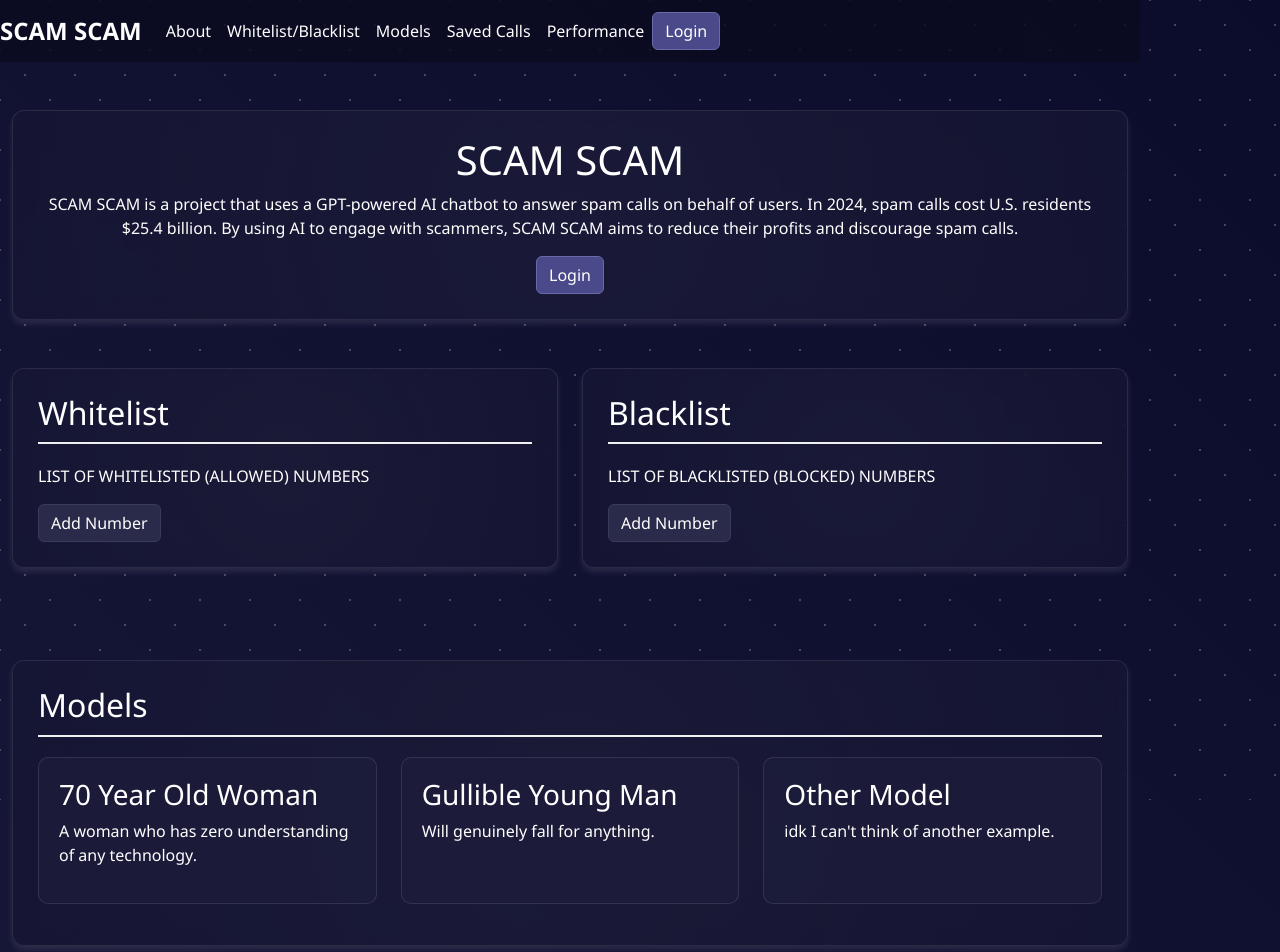
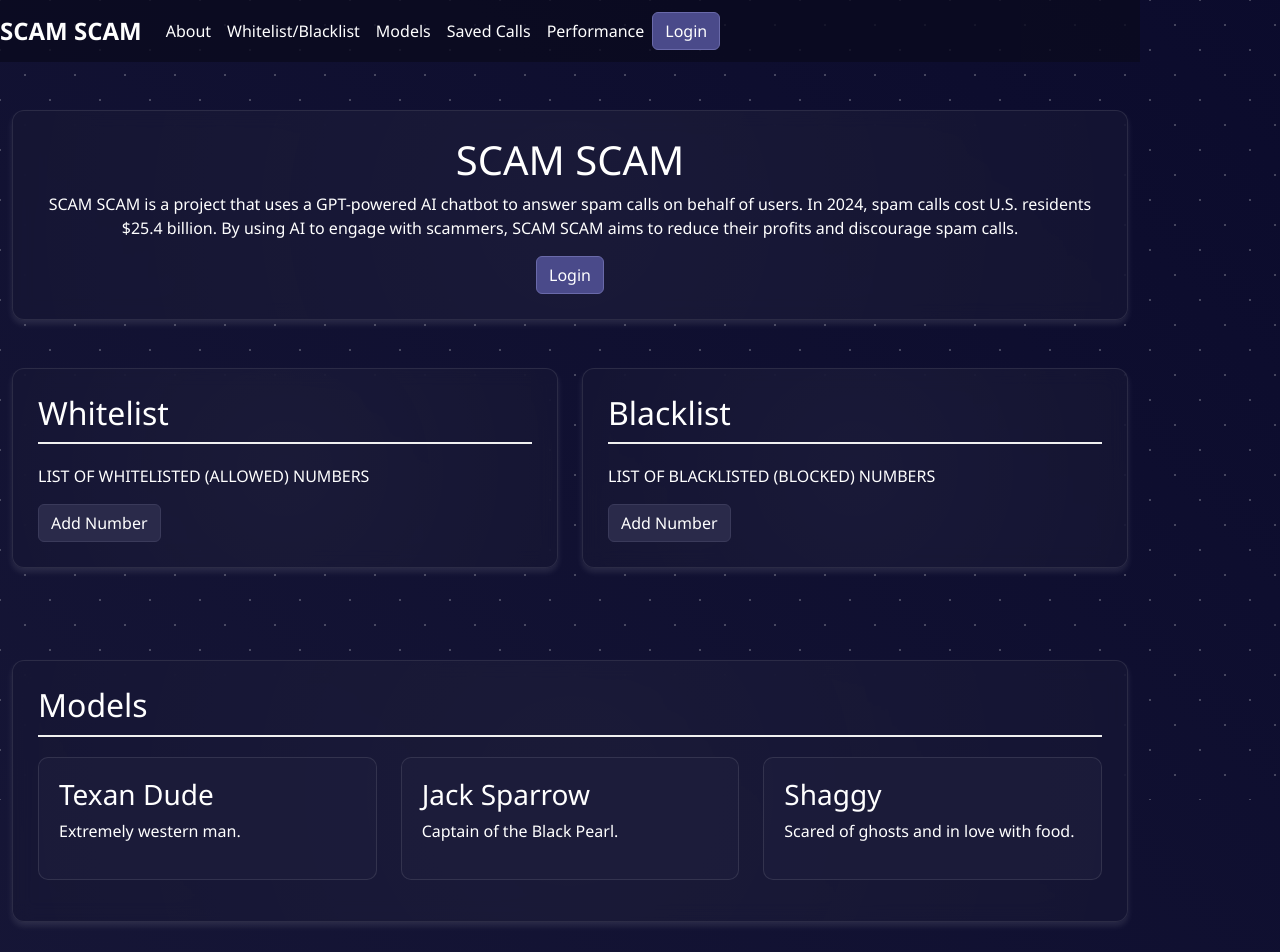
Before and after one commit to dvmkey/Capstone-Vite, a React (Vite) app in the folder scam-scam/: page / in a window 1280 px wide. Shown: the top 952 px of the page. Built offline with nearby package versions, Linux system fonts and the light colour scheme.

Commit message:
add model changes to front pages

```diff
--- a/scam-scam/src/pages/Home.jsx
+++ b/scam-scam/src/pages/Home.jsx
@@ -110,20 +110,20 @@ const HomePage = () => {
           <div className="row">
             <div className="col-md-4 mb-3">
               <div className="model-box">
-                <h3>70 Year Old Woman</h3>
-                <p>A woman who has zero understanding of any technology.</p>
+                <h3>Texan Dude</h3>
+                <p>Extremely western man.</p>
               </div>
             </div>
             <div className="col-md-4 mb-3">
               <div className="model-box">
-                <h3>Gullible Young Man</h3>
-                <p>Will genuinely fall for anything.</p>
+                <h3>Jack Sparrow</h3>
+                <p>Captain of the Black Pearl.</p>
               </div>
             </div>
             <div className="col-md-4 mb-3">
               <div className="model-box">
-                <h3>Other Model</h3>
-                <p>idk I can't think of another example.</p>
+                <h3>Shaggy</h3>
+                <p>Scared of ghosts and in love with food.</p>
               </div>
             </div>
           </div>
@@ -144,7 +144,7 @@ const HomePage = () => {
         <div className="home-section-box">
           <h2>Performance of Your Models</h2>
           <p>
-            Most Used: 70 Year Old Woman <br />
+            Most Used: Texan Dude <br />
             Average Time on Call: 1 minute 47 seconds <br />
             Average Accuracy of Model: 91%
           </p>
```
